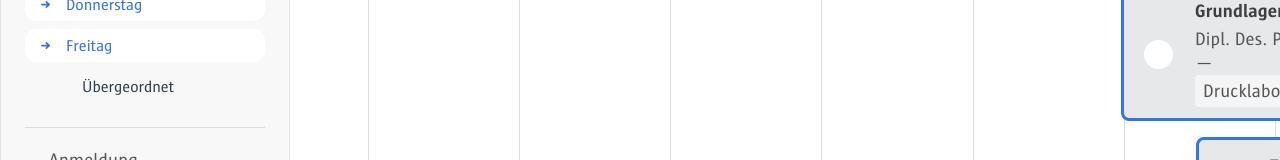
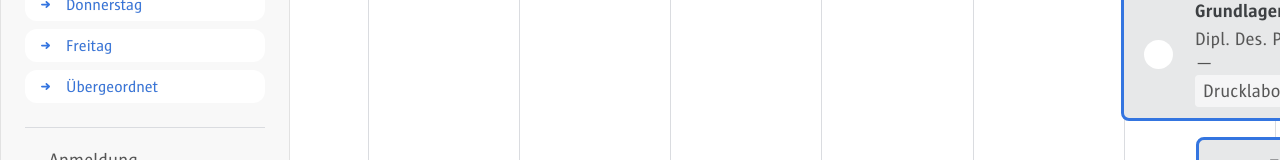
Before and after one commit to brechtknecht/FHP-Kursplaner, a Vue app: page /#/ in a window 1280 px wide. Shown: the part 582-742 px from the top of the page. Built offline with nearby package versions, Linux system fonts and the light colour scheme.

Commit message:
fixed sidebar

```diff
--- a/src/components/sidebar.vue
+++ b/src/components/sidebar.vue
@@ -209,7 +209,7 @@
                     return false
                 } else {
                     for (let day of this.activeDays) {
-                        if (day == "Undefined Date") {
+                        if (day == "Übergeordnet") {
                             return true;
                         }
                     }
```
